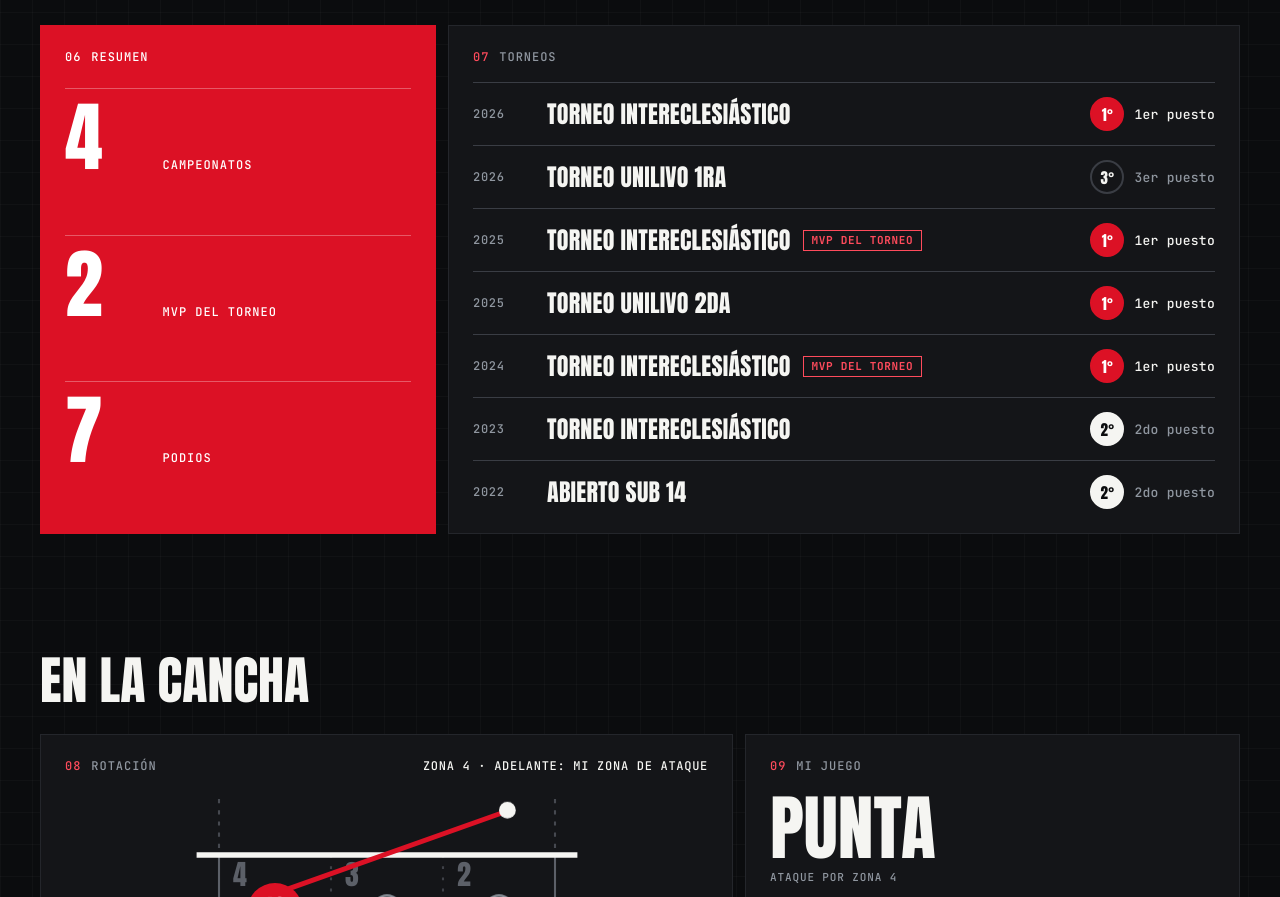
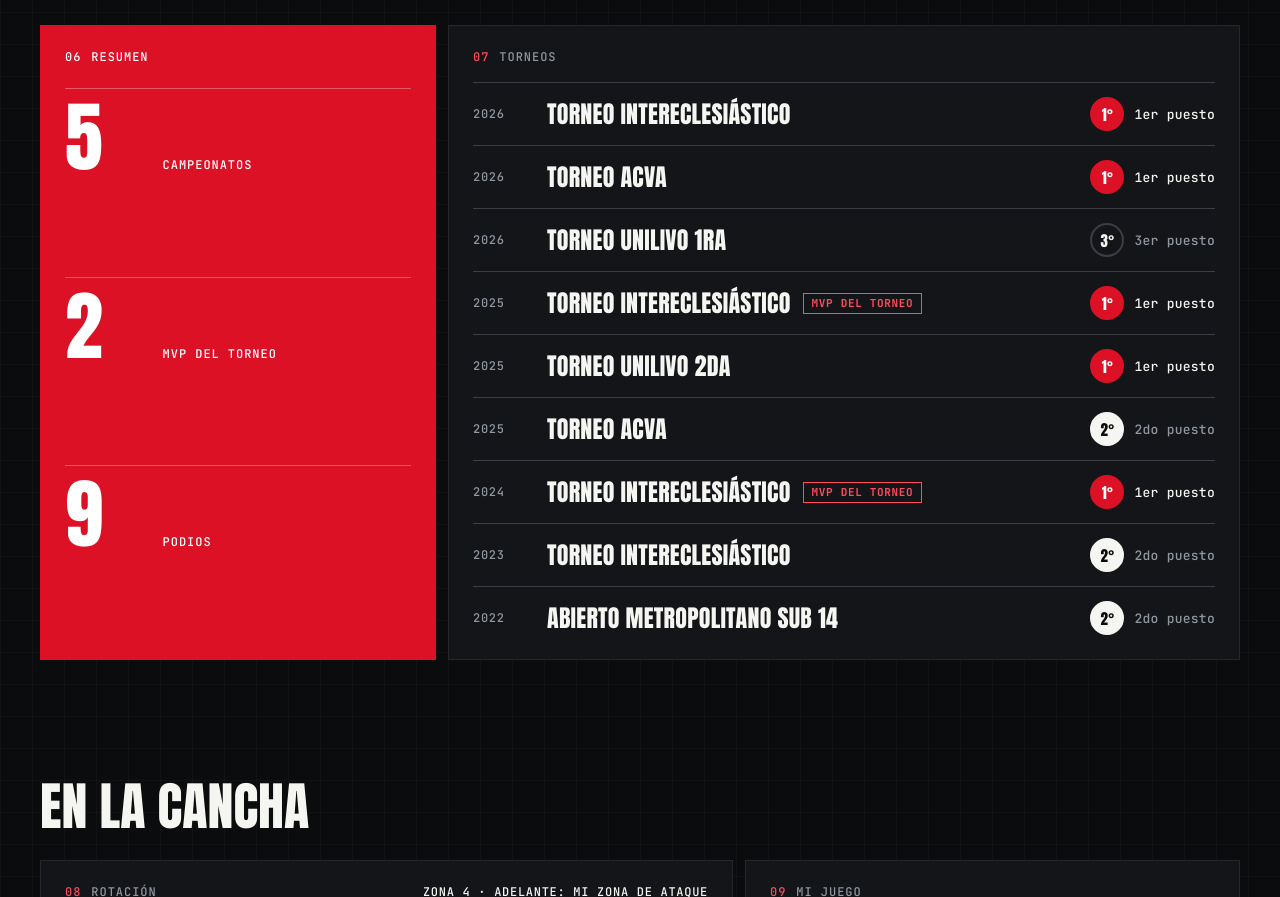
Before and after one commit to IgnacioBritoss/portafolio-de-britos, a plain HTML site: page park.html in a window 1280 px wide. Shown: the part 1268-2165 px from the top of the page. Drawn offline with Linux system fonts and the light colour scheme.

Commit message:
Logros: Abierto Metropolitano Sub 14 y los torneos ACVA 2025 y 2026
El resumen pasa a 5 campeonatos, 2 MVP y 9 podios.

Co-Authored-By: Claude Opus 5.5 <noreply@anthropic.com>

```diff
--- a/assets/park/park.css
+++ b/assets/park/park.css
@@ -251,6 +251,8 @@ svg[viewBox="0 0 24 24"] {
 .tile--cups.sc-visible .cup:nth-child(5) { transition-delay: calc(var(--retraso, 0ms) + 500ms); }
 .tile--cups.sc-visible .cup:nth-child(6) { transition-delay: calc(var(--retraso, 0ms) + 570ms); }
 .tile--cups.sc-visible .cup:nth-child(7) { transition-delay: calc(var(--retraso, 0ms) + 640ms); }
+.tile--cups.sc-visible .cup:nth-child(8) { transition-delay: calc(var(--retraso, 0ms) + 710ms); }
+.tile--cups.sc-visible .cup:nth-child(9) { transition-delay: calc(var(--retraso, 0ms) + 780ms); }
 
 /* ---------- En la cancha ---------- */
 .field { display: grid; grid-template-columns: minmax(0, 7fr) minmax(0, 5fr); gap: 12px; }
--- a/park.html
+++ b/park.html
@@ -141,9 +141,9 @@
         <article class="tile tile--sum reveal">
           <h3 class="lbl"><span>06</span> Resumen</h3>
           <ul class="sum">
-            <li><strong data-count="4">4</strong><span>Campeonatos</span></li>
+            <li><strong data-count="5">5</strong><span>Campeonatos</span></li>
             <li><strong data-count="2">2</strong><span>MVP del torneo</span></li>
-            <li><strong data-count="7">7</strong><span>Podios</span></li>
+            <li><strong data-count="9">9</strong><span>Podios</span></li>
           </ul>
         </article>
         <article class="tile tile--cups reveal" data-from="right">
@@ -152,6 +152,11 @@
             <li class="cup cup--1">
               <span class="cup__year">2026</span>
               <p class="cup__name"><b>Torneo Intereclesiástico</b></p>
+              <span class="cup__res"><i class="medal" aria-hidden="true">1°</i>1er puesto</span>
+            </li>
+            <li class="cup cup--1">
+              <span class="cup__year">2026</span>
+              <p class="cup__name"><b>Torneo ACVA</b></p>
               <span class="cup__res"><i class="medal" aria-hidden="true">1°</i>1er puesto</span>
             </li>
             <li class="cup cup--3">
@@ -169,6 +174,11 @@
               <p class="cup__name"><b>Torneo Unilivo 2da</b></p>
               <span class="cup__res"><i class="medal" aria-hidden="true">1°</i>1er puesto</span>
             </li>
+            <li class="cup cup--2">
+              <span class="cup__year">2025</span>
+              <p class="cup__name"><b>Torneo ACVA</b></p>
+              <span class="cup__res"><i class="medal" aria-hidden="true">2°</i>2do puesto</span>
+            </li>
             <li class="cup cup--1">
               <span class="cup__year">2024</span>
               <p class="cup__name"><b>Torneo Intereclesiástico</b><em class="mvp">MVP del torneo</em></p>
@@ -181,7 +191,7 @@
             </li>
             <li class="cup cup--2">
               <span class="cup__year">2022</span>
-              <p class="cup__name"><b>Abierto Sub 14</b></p>
+              <p class="cup__name"><b>Abierto Metropolitano Sub 14</b></p>
               <span class="cup__res"><i class="medal" aria-hidden="true">2°</i>2do puesto</span>
             </li>
           </ol>
```
